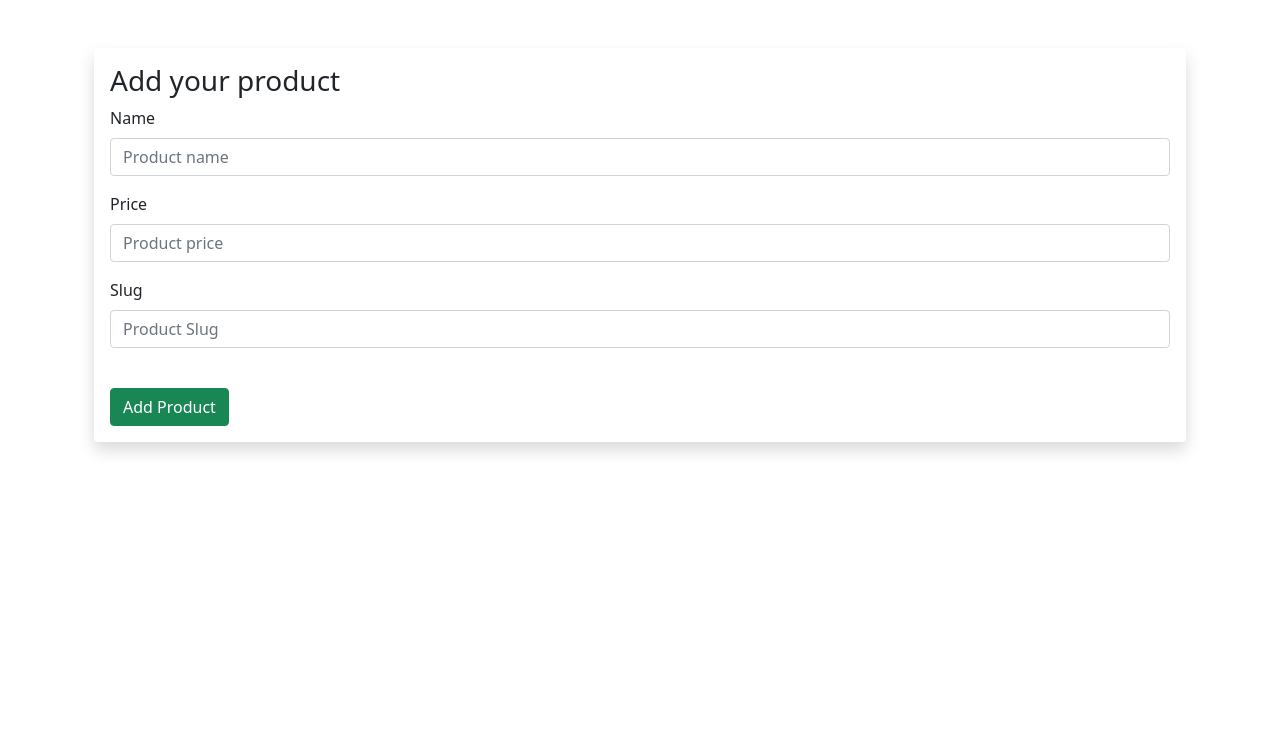
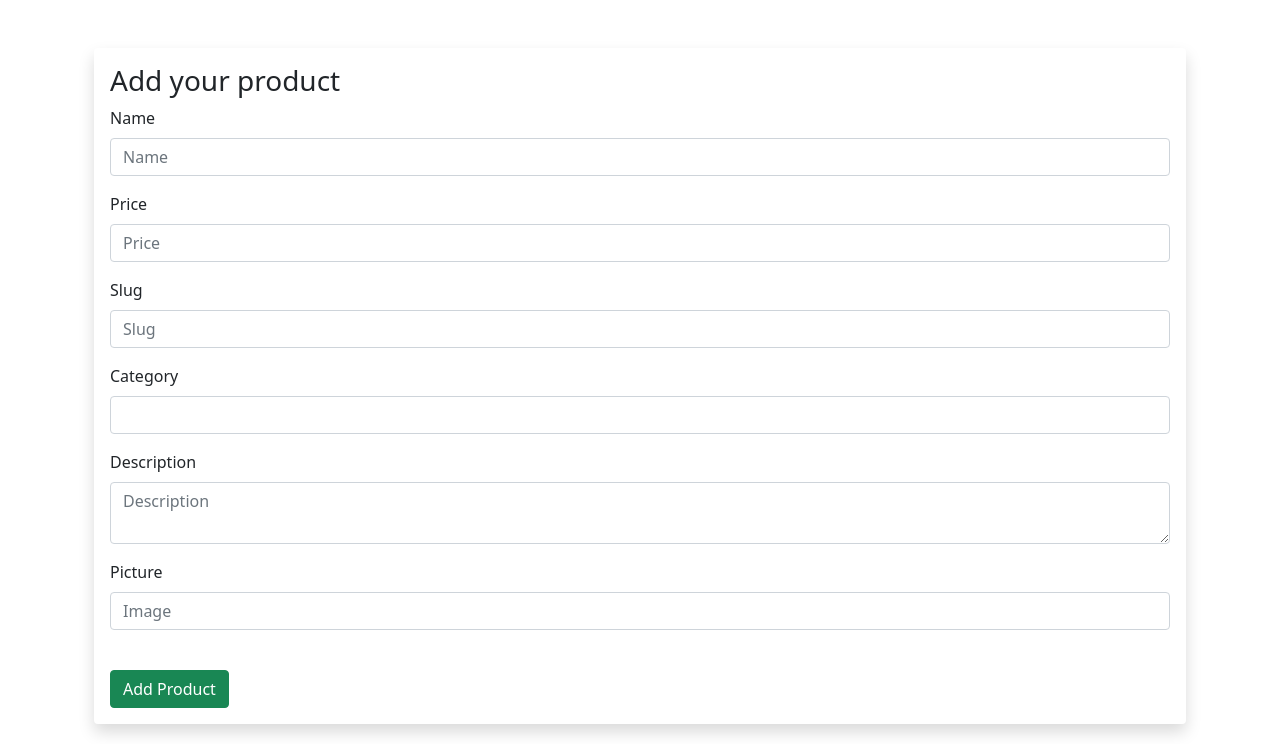
Before and after one commit to Ama-Lion/symfony-e-commerce-site, a Symfony app: template templates/products/add_product.html.twig in a window 1280 px wide. Shown: the part 56-800 px from the top of the page. Run offline with Twig, Linux system fonts and the light colour scheme; the template is opened without the code that fills it, so the values that code supplies are empty; form fields are guessed from the names that the template uses; some libraries are stand-ins or nearby versions.

Commit message:
added new colums on add product form

```diff
--- a/templates/products/add_product.html.twig
+++ b/templates/products/add_product.html.twig
@@ -4,9 +4,12 @@
     <div class=" p-3 rounded shadow">
         <h3>Add your product</h3>
         {{ form_start(form)}}
-        {{ form_row(form.name, {'attr': {'placeholder': "Product name"}}) }}
-        {{ form_row(form.price, {'attr': {'placeholder': "Product price"}}) }}
-        {{ form_row(form.slug, {'attr': {'placeholder': "Product Slug"}}) }}
+        {{ form_row(form.name, {'attr': {'placeholder': "Name"}}) }}
+        {{ form_row(form.price, {'attr': {'placeholder': "Price"}}) }}
+        {{ form_row(form.slug, {'attr': {'placeholder': "Slug"}}) }}
+        {{ form_row(form.category) }}
+        {{ form_row(form.description, {'attr': {'placeholder': "Description"}}) }}
+        {{ form_row(form.picture, {'attr': {'placeholder': "Image"}}) }}
         <button type="submit" class="mt-4 btn btn-success">
             Add Product
         </button>
```
Also changed, not shown: src/Form/ProductType.php (+8 -0 lines).
